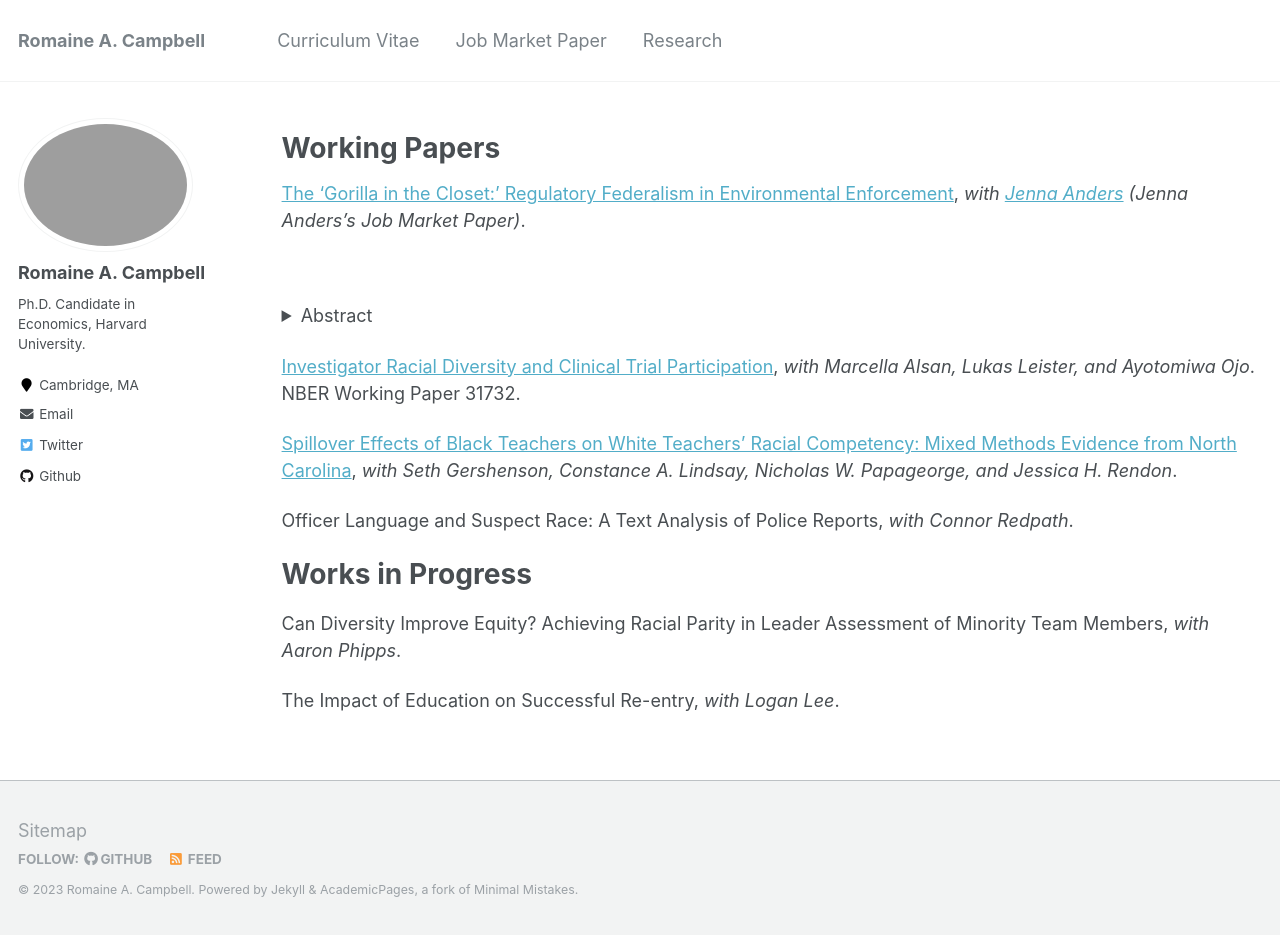
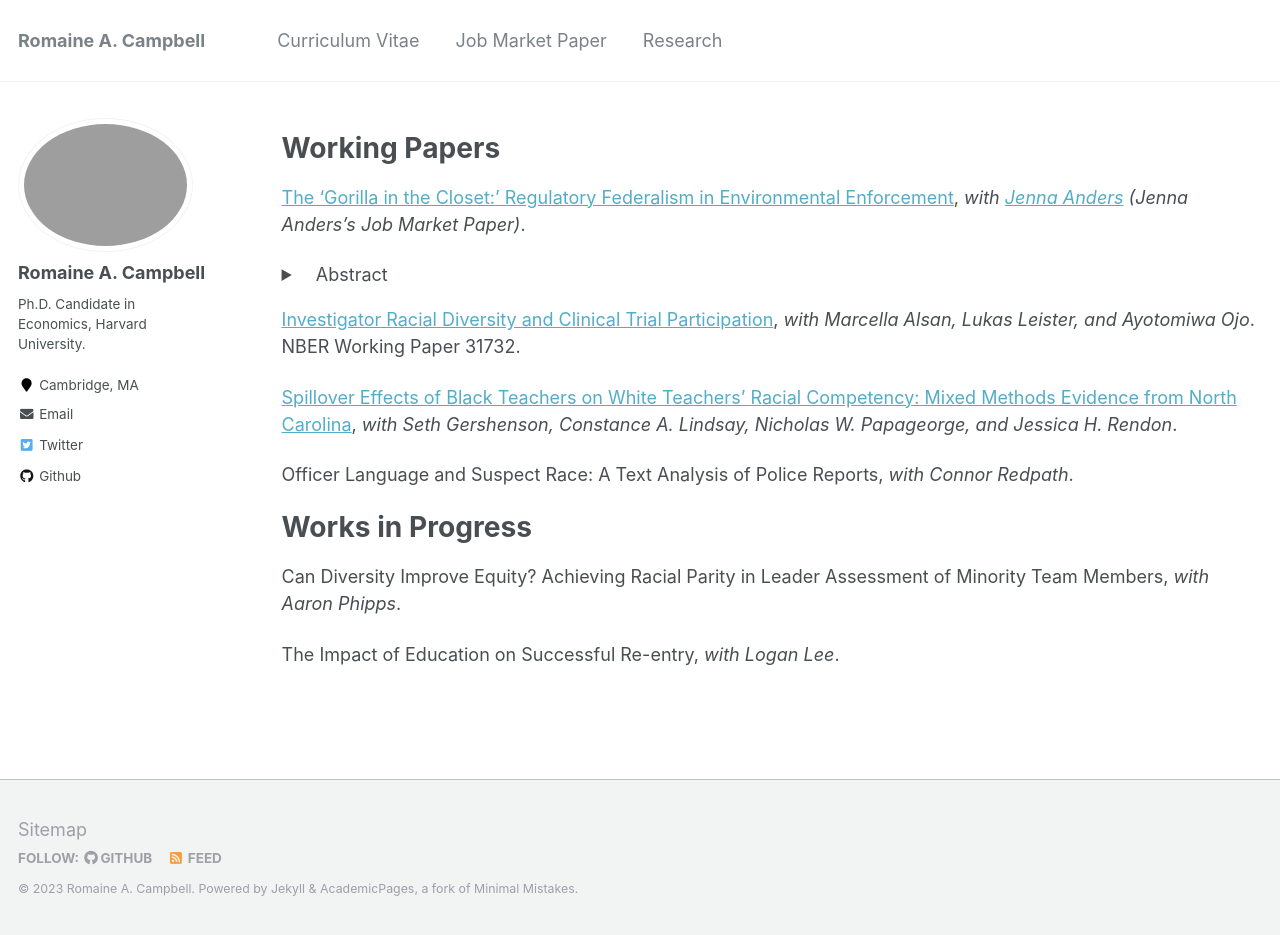
Before and after one commit to romainecampbell/romainecampbell.github.io, a Jekyll site: the page built from _pages/research.md, in a window 1280 px wide and 935 px high. Built offline with Jekyll 4.4.1, drawn with Linux system fonts in a browser that asks for light colours.

Commit message:
Update research.md

```diff
--- a/_pages/research.md
+++ b/_pages/research.md
@@ -8,14 +8,11 @@
 Working Papers
 ======
 
-<div class="project">
-<a href="http://jenna-anders.github.io/files/ac_epa.pdf">The ‘Gorilla in the Closet:’ Regulatory Federalism in Environmental Enforcement</a>, <em>with <a href="http://www.jennaanders.com/">Jenna Anders</a> (Jenna Anders’s Job Market Paper)</em>.
-<p>&nbsp;&nbsp;<details class="abstract">
- <summary>Abstract</summary>
+[The ‘Gorilla in the Closet:’ Regulatory Federalism in Environmental Enforcement](http://jenna-anders.github.io/files/ac_epa.pdf), *with [Jenna Anders](http://www.jennaanders.com/) (Jenna Anders’s Job Market Paper)*.
+<details>
+ <summary>&nbsp;&nbsp;&nbsp;Abstract</summary>
  Will be posted November 2023.
 </details>
-</p>
-</div>
 
 [Investigator Racial Diversity and Clinical Trial Participation](https://www.nber.org/papers/w31732), *with Marcella Alsan, Lukas Leister, and Ayotomiwa Ojo*. NBER Working Paper 31732.
 
```
